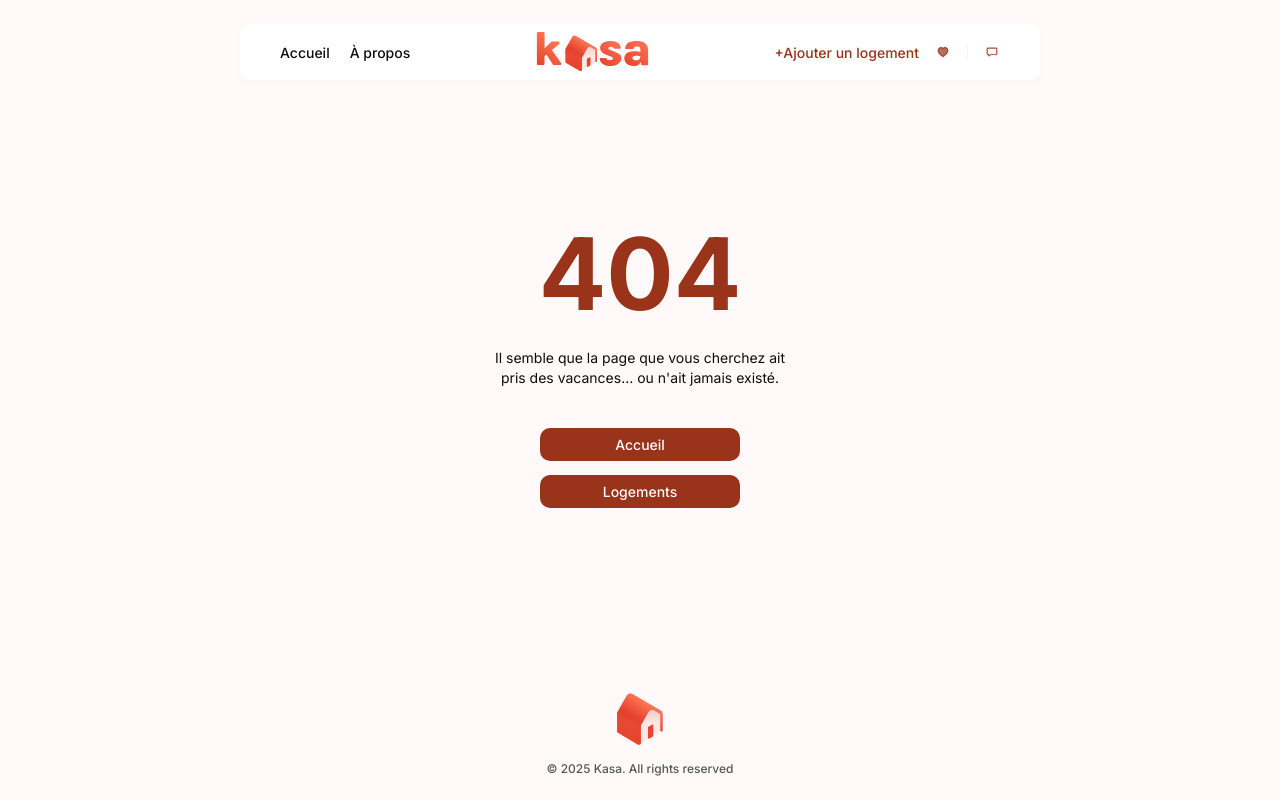
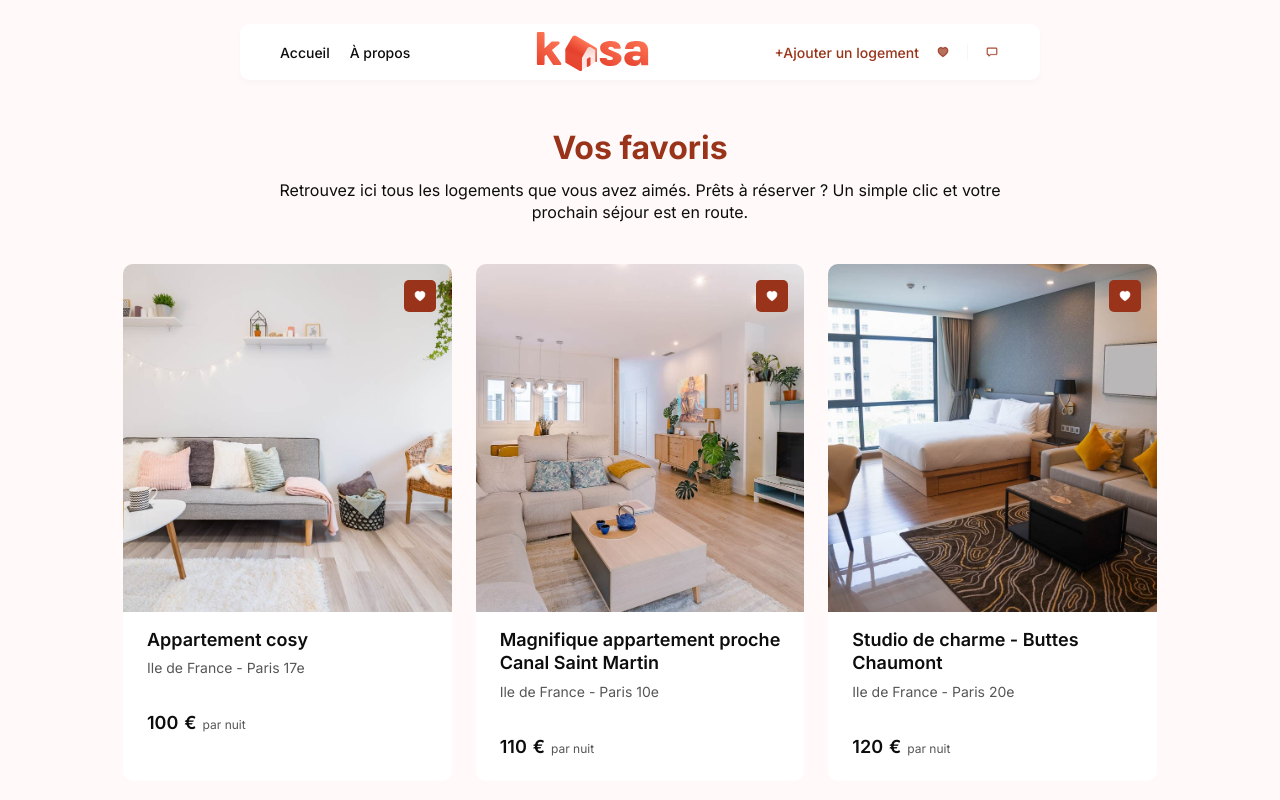
Before and after one commit to Dylan-Groux/kasa, a Next.js app: page /favoris in a window 1280 px wide. Before the commit this address had no page. Shown: the top 800 px of the page. Built offline with nearby package versions, Linux system fonts and the light colour scheme.

Commit message:
feat : favoris page

```diff
--- /dev/null
+++ b/app/favoris/page.module.css
@@ -0,0 +1,15 @@
+.main {
+  display: flex;
+  flex-direction: column;
+  gap: 40px;
+  width: 100%;
+  max-width: var(--content-max-width);
+  margin: 0 auto;
+  padding: 24px 24px 40px;
+}
+
+@media (min-width: 768px) {
+  .main {
+    padding: 24px 40px 56px;
+  }
+}
--- /dev/null
+++ b/app/favoris/page.tsx
@@ -0,0 +1,19 @@
+import type { Metadata } from 'next';
+import { FavoritesIntro } from '@/components/favorites/FavoritesIntro';
+import { PropertyCardGrid } from '@/components/ui/PropertyCardGrid';
+import { homeProperties } from '@/lib/data/properties';
+import styles from './page.module.css';
+
+export const metadata: Metadata = { title: 'Vos favoris - Kasa' };
+
+// No backend yet: mimics an already-favorited subset of the listing mock.
+const favoriteProperties = homeProperties.slice(0, 3);
+
+export default function FavorisPage() {
+  return (
+    <main className={styles.main}>
+      <FavoritesIntro />
+      <PropertyCardGrid properties={favoriteProperties} initialFavorite />
+    </main>
+  );
+}
--- /dev/null
+++ b/components/favorites/FavoritesIntro.module.css
@@ -0,0 +1,32 @@
+.intro {
+  display: flex;
+  flex-direction: column;
+  gap: 12px;
+  text-align: center;
+}
+
+.title {
+  margin: 0;
+  font-size: 28px;
+  font-weight: 700;
+  color: var(--color-brand);
+}
+
+.subtitle {
+  margin: 0;
+  font-size: 14px;
+  line-height: 1.4;
+  color: var(--color-text);
+}
+
+@media (min-width: 768px) {
+  .title {
+    font-size: 32px;
+  }
+
+  .subtitle {
+    font-size: 16px;
+    max-width: 742px;
+    margin: 0 auto;
+  }
+}
--- /dev/null
+++ b/components/favorites/FavoritesIntro.tsx
@@ -0,0 +1,13 @@
+import styles from './FavoritesIntro.module.css';
+
+export function FavoritesIntro() {
+  return (
+    <div className={styles.intro}>
+      <h1 className={styles.title}>Vos favoris</h1>
+      <p className={styles.subtitle}>
+        Retrouvez ici tous les logements que vous avez aimés. Prêts à réserver ? Un simple clic et
+        votre prochain séjour est en route.
+      </p>
+    </div>
+  );
+}
--- a/components/ui/FavoriteButton.module.css
+++ b/components/ui/FavoriteButton.module.css
@@ -9,6 +9,7 @@
   background: var(--color-surface-muted);
   color: var(--color-text-secondary);
   transition:
+    background-color 0.15s ease,
     color 0.15s ease,
     transform 0.15s ease;
 }
@@ -22,7 +23,12 @@
 }
 
 .button[aria-pressed='true'] {
-  color: var(--color-brand);
+  background: var(--color-brand);
+  color: var(--color-white);
+}
+
+.button[aria-pressed='true']:hover {
+  color: var(--color-white);
 }
 
 .icon {
--- a/components/ui/FavoriteButton.tsx
+++ b/components/ui/FavoriteButton.tsx
@@ -6,10 +6,11 @@ import styles from './FavoriteButton.module.css';
 
 type FavoriteButtonProps = {
   propertyTitle: string;
+  initialFavorite?: boolean;
 };
 
-export function FavoriteButton({ propertyTitle }: FavoriteButtonProps) {
-  const [isFavorite, setIsFavorite] = useState(false);
+export function FavoriteButton({ propertyTitle, initialFavorite = false }: FavoriteButtonProps) {
+  const [isFavorite, setIsFavorite] = useState(initialFavorite);
 
   // Stops the click from bubbling to the card link underneath it.
   function handleClick(event: React.MouseEvent<HTMLButtonElement>) {
--- a/components/ui/PropertyCard.tsx
+++ b/components/ui/PropertyCard.tsx
@@ -6,9 +6,10 @@ import styles from './PropertyCard.module.css';
 
 type PropertyCardProps = {
   property: PropertyBaseSchema;
+  initialFavorite?: boolean;
 };
 
-export function PropertyCard({ property }: PropertyCardProps) {
+export function PropertyCard({ property, initialFavorite = false }: PropertyCardProps) {
   return (
     <li className={styles.card}>
       <Link href={`/logement/${property.slug}`} className={styles.link}>
@@ -36,7 +37,7 @@ export function PropertyCard({ property }: PropertyCardProps) {
         </div>
       </Link>
       <div className={styles.favorite}>
-        <FavoriteButton propertyTitle={property.title} />
+        <FavoriteButton propertyTitle={property.title} initialFavorite={initialFavorite} />
       </div>
     </li>
   );
--- /dev/null
+++ b/components/ui/PropertyCardGrid.tsx
@@ -0,0 +1,18 @@
+import type { PropertyBaseSchema } from '@/lib/proxy/schemas/properties/propertyBase.schema';
+import { PropertyCard } from './PropertyCard';
+import styles from './PropertyCardGrid.module.css';
+
+type PropertyCardGridProps = {
+  properties: PropertyBaseSchema[];
+  initialFavorite?: boolean;
+};
+
+export function PropertyCardGrid({ properties, initialFavorite = false }: PropertyCardGridProps) {
+  return (
+    <ul className={styles.grid}>
+      {properties.map((property) => (
+        <PropertyCard key={property.id} property={property} initialFavorite={initialFavorite} />
+      ))}
+    </ul>
+  );
+}
```
Also changed, not shown: components/home/Gallery.tsx (+2 -7 lines), components/ui/PropertyCardGrid.module.css (renamed from components/home/Gallery.module.css).
